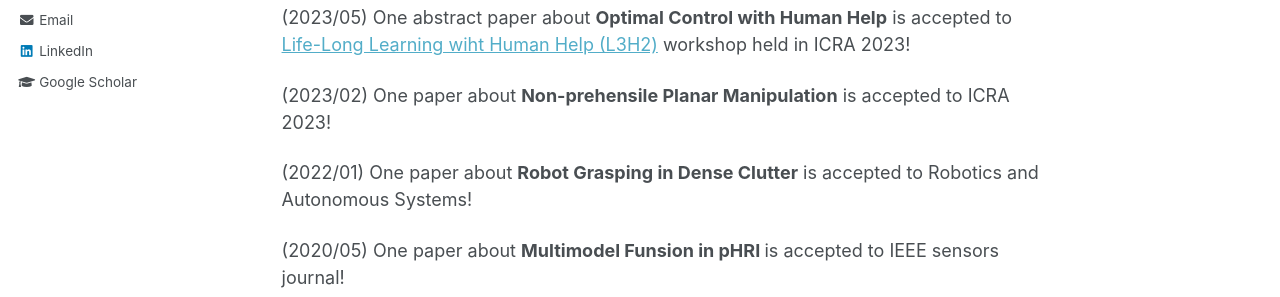
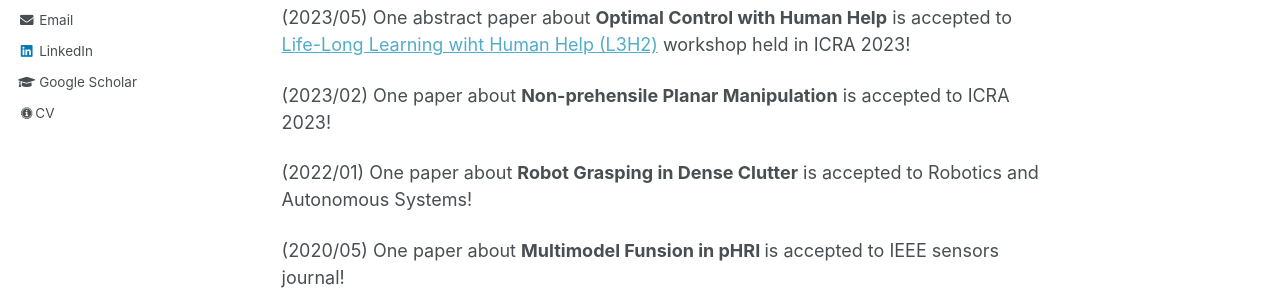
Before and after one commit to amirrazmjoo/amirrazmjoo.github.io, a Jekyll site: the page built from _pages/about.md, in a window 1280 px wide and 900 px high, scrolled down 579 px. Shown: the part 332-629 px from the top of the window. Built offline with Jekyll 4.4.1, drawn with Linux system fonts in a browser that asks for light colours; some web fonts are replaced; a script that is not in the unit is left out.

Commit message:
updated information

```diff
--- a/_config.yml
+++ b/_config.yml
@@ -116,7 +116,7 @@ author:
   xing             :
   youtube          :
   wikipedia        :
-  cv               :
+  cv               : c
 
 
 
```
